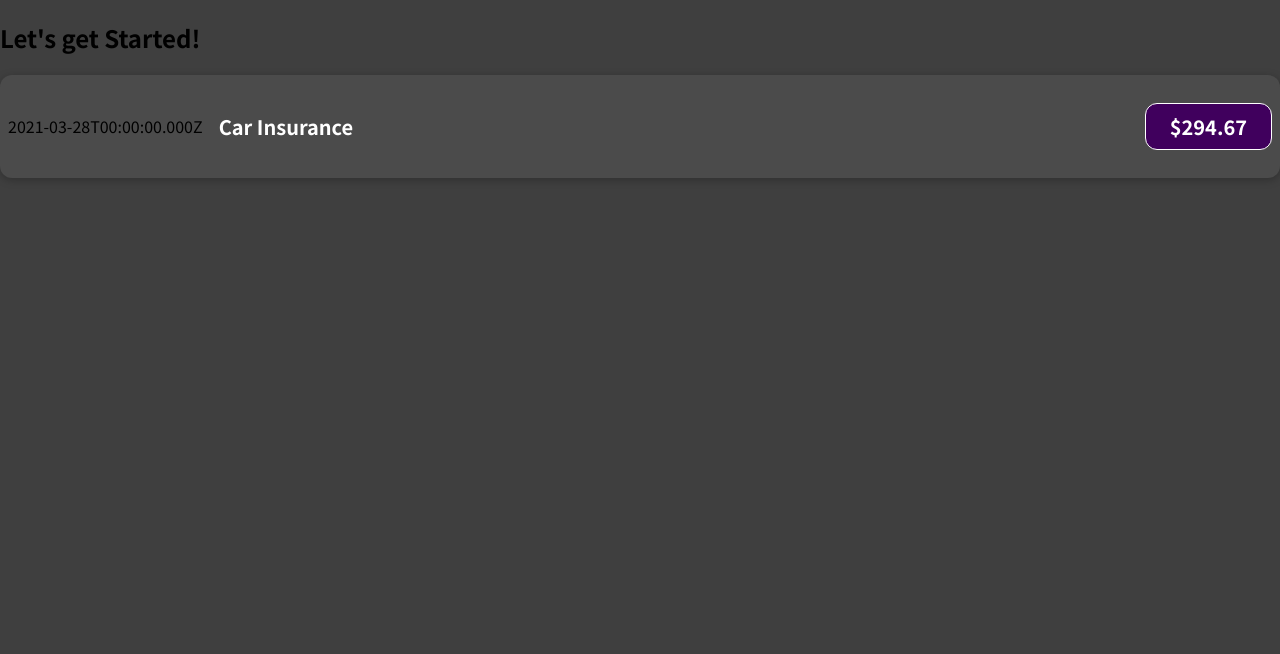
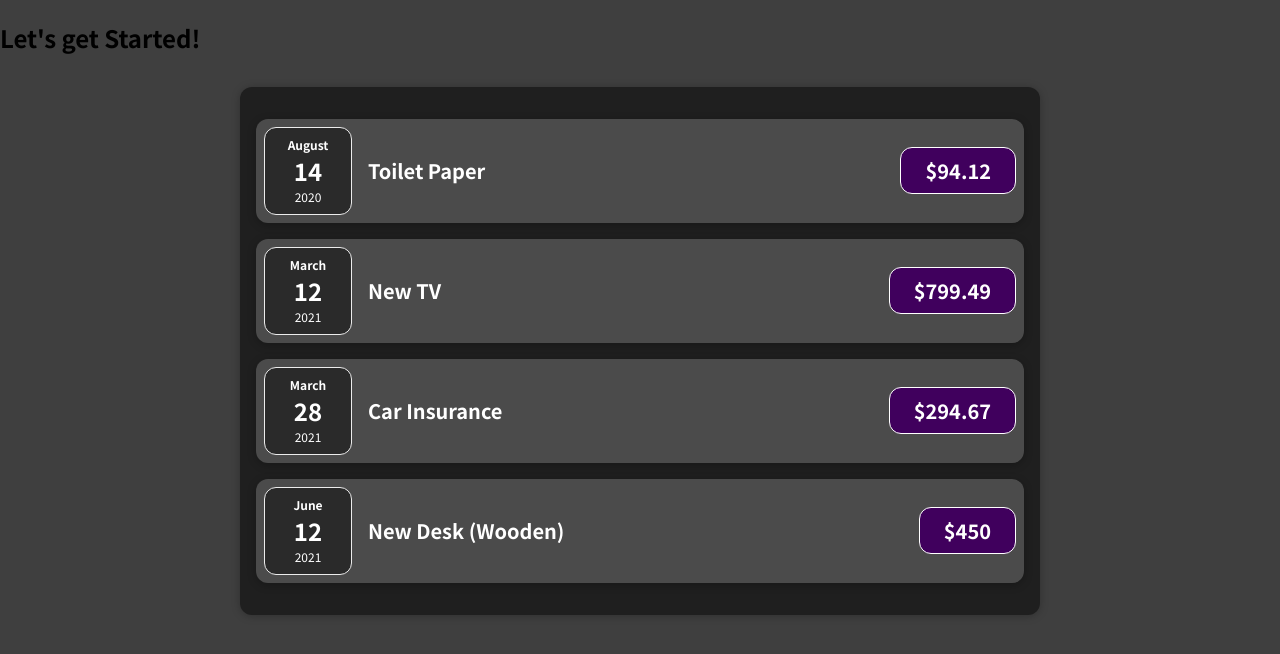
Before and after one commit to ITexpLee/React-Complete-Guide, a React (Create React App) app: page / in a window 1280 px wide. Shown: the top 654 px of the page. Built offline with nearby package versions, Linux system fonts and the light colour scheme.

Commit message:
Made ExpenseDate and Expenses component while shifitng the level of custom element to one more level

```diff
--- a/src/App.js
+++ b/src/App.js
@@ -1,12 +1,36 @@
 import "./App.css";
 //Importing custom components in tree ascending order
-import ExpenseItem from "./components/ExpenseItem";
+import Expenses from "./components/Expenses";
 
 function App() {
+  //Fetching Data Object for expenses
+  const expenses = [
+    {
+      id: "e1",
+      title: "Toilet Paper",
+      amount: 94.12,
+      date: new Date(2020, 7, 14),
+    },
+    { id: "e2", title: "New TV", amount: 799.49, date: new Date(2021, 2, 12) },
+    {
+      id: "e3",
+      title: "Car Insurance",
+      amount: 294.67,
+      date: new Date(2021, 2, 28),
+    },
+    {
+      id: "e4",
+      title: "New Desk (Wooden)",
+      amount: 450,
+      date: new Date(2021, 5, 12),
+    },
+  ];
   return (
     <div>
       <h2> Let's get Started!</h2>
-      <ExpenseItem />
+      {/* We will pass all data to be required in expense item component as attributes*/}
+      {/* We can pass the entire array of objects as attributes too*/}
+      <Expenses item={expenses} />
     </div>
   );
 }
--- /dev/null
+++ b/src/components/ExpenseDate.css
@@ -0,0 +1,26 @@
+.expense-date {
+    display: flex;
+    flex-direction: column;
+    width: 5.5rem;
+    height: 5.5rem;
+    border: 1px solid #ececec;
+    background-color: #2a2a2a;
+    color: white;
+    border-radius: 12px;
+    align-items: center;
+    justify-content: center;
+}
+
+.expense-date__month {
+    font-size: 0.75rem;
+    font-weight: bold;
+}
+
+.expense-date__year {
+    font-size: 0.75rem;
+}
+
+.expense-date__day {
+    font-size: 1.5rem;
+    font-weight: bold;
+}
--- /dev/null
+++ b/src/components/ExpenseDate.js
@@ -0,0 +1,21 @@
+//Importing components (children components or modules)
+
+//Importing Css File
+import "./ExpenseDate.css";
+
+function ExpenseDate(props) {
+  //Helper Variables or Js logic for the component
+  const month = props.date.toLocaleString("en-us", { month: "long" });
+  const day = props.date.toLocaleString("en-US", { day: "2-digit" });
+  const year = props.date.getFullYear();
+  return (
+    <div className="expense-date">
+      <div className="expense-date__month">{month}</div>
+      <div className="expense-date__day">{day}</div>
+      <div className="expense-date__year">{year}</div>
+    </div>
+  );
+}
+
+//exporting the component (to make is usable outside file)
+export default ExpenseDate;
--- a/src/components/ExpenseItem.js
+++ b/src/components/ExpenseItem.js
@@ -1,18 +1,19 @@
+//Importing components (childrens)
+import ExpenseDate from "./ExpenseDate";
+
 //Importing css file
 import "./ExpenseItem.css";
 
 //Always Remember that Component is simply JavaScript function
-function ExpenseItem() {
-  //Defining the Date to be used
-  const expenseDate = new Date(2021, 2, 28);
-  const expenseTitle = "Car Insurance";
-  const expenseAmount = 294.67;
+//Props contains all the attributes passes. props.attributeName to access them
+function ExpenseItem(props) {
   return (
     <div className="expense-item">
-      <div>{expenseDate.toISOString()}</div>
+      {/* Elements or simply custom elements with nothing in between both tags can be written like this */}
+      <ExpenseDate date={props.date} />
       <div className="expense-item__description">
-        <h2>{expenseTitle}</h2>
-        <p className="expense-item__price">${expenseAmount}</p>
+        <h2>{props.title}</h2>
+        <p className="expense-item__price">${props.amount}</p>
       </div>
     </div>
   );
--- /dev/null
+++ b/src/components/Expenses.css
@@ -0,0 +1,9 @@
+.expenses {
+    padding: 1rem;
+    background-color: rgb(31, 31, 31);
+    margin: 2rem auto;
+    width: 50rem;
+    max-width: 95%;
+    border-radius: 12px;
+    box-shadow: 0 1px 8px rgba(0, 0, 0, 0.25);
+}
--- /dev/null
+++ b/src/components/Expenses.js
@@ -0,0 +1,34 @@
+//Importing custom components in tree ascending order
+import ExpenseItem from "./ExpenseItem";
+
+//Import Css files
+import "./Expenses.css";
+
+function Expenses(props) {
+  return (
+    <div className="expenses">
+      <ExpenseItem
+        title={props.item[0].title}
+        amount={props.item[0].amount}
+        date={props.item[0].date}
+      />
+      <ExpenseItem
+        title={props.item[1].title}
+        amount={props.item[1].amount}
+        date={props.item[1].date}
+      />
+      <ExpenseItem
+        title={props.item[2].title}
+        amount={props.item[2].amount}
+        date={props.item[2].date}
+      />
+      <ExpenseItem
+        title={props.item[3].title}
+        amount={props.item[3].amount}
+        date={props.item[3].date}
+      />
+    </div>
+  );
+}
+
+export default Expenses;
```
